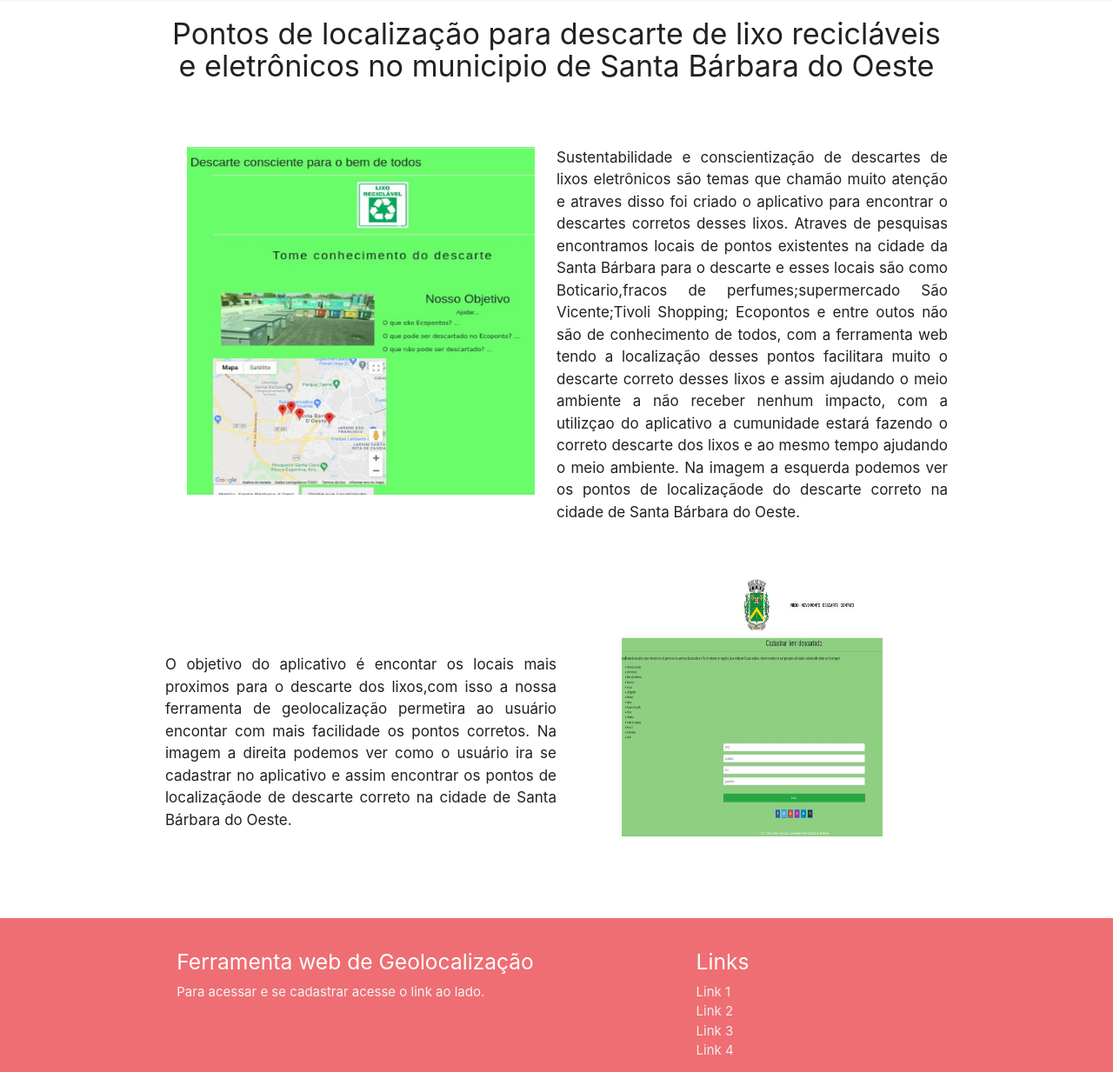
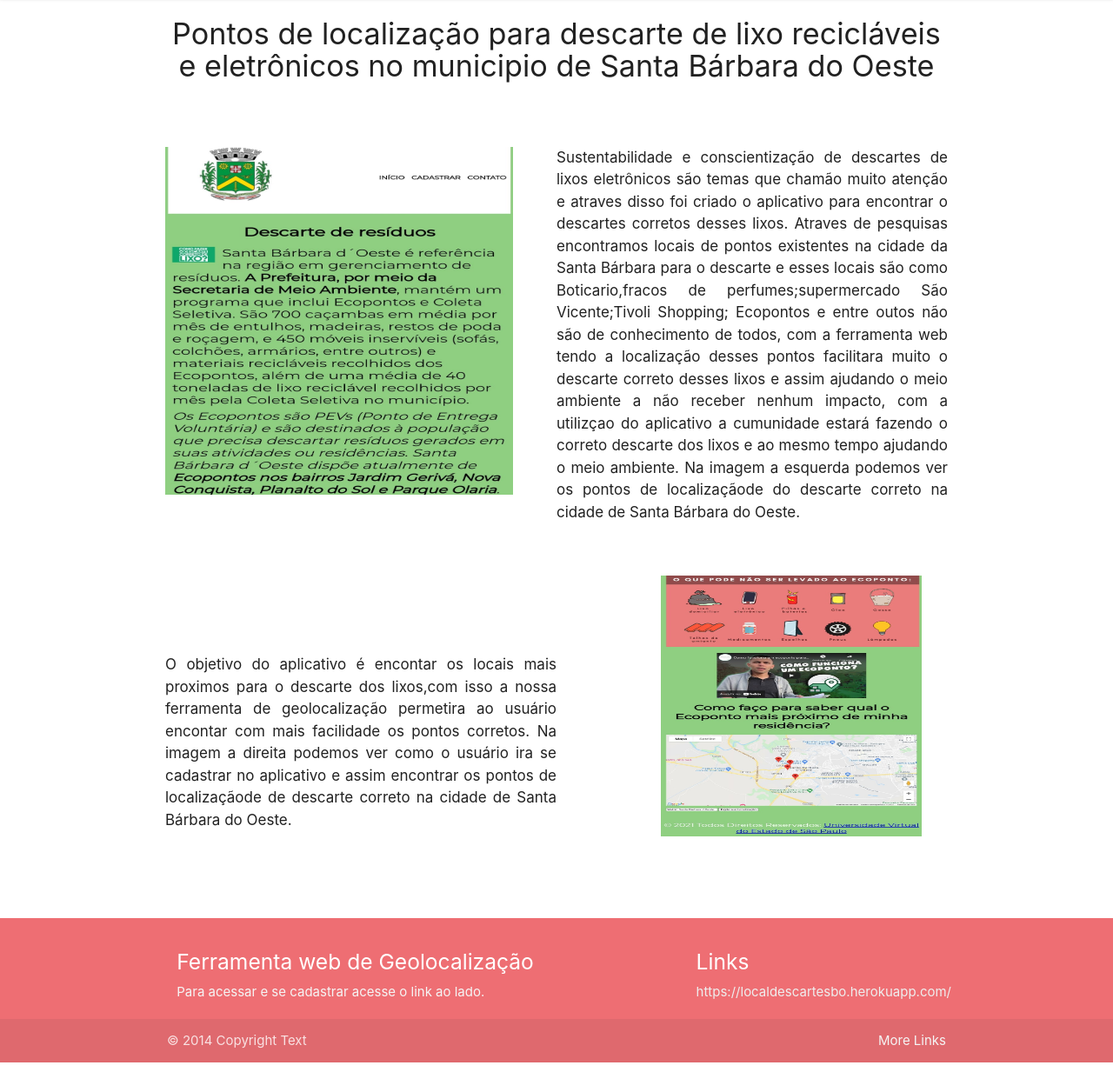
Before and after one commit to Fernando-Dona/projeto-faculdade, a plain HTML site: page Index.html in a window 1280 px wide. Shown: the part 67-1300 px from the top of the page at 87% size. Drawn offline with Linux system fonts and the light colour scheme.

Commit message:
projeto faculdade 2.0

```diff
--- a/Index.html
+++ b/Index.html
@@ -29,7 +29,7 @@
 
               <div class="img-descricao-1">
                   <div class="div-img-1">
-              <img src="imagem/12.jpeg" alt="">
+              <img src="imagem/proj2.jpeg" alt="">
                   </div>
                   <div class="paragrafo-1">
                       <p>
@@ -49,7 +49,7 @@
 
             <div class="img-descricao-2">
                 <div class="div-img-2">
-            <img src="imagem/13.jpeg" alt="">
+            <img src="imagem/proj1.jpeg" alt="">
                 </div>
                 <div class="paragrafo-2">
                     <p>
@@ -72,10 +72,7 @@
               <div class="col l4 offset-l2 s12">
                 <h5 class="white-text">Links</h5>
                 <ul>
-                  <li><a class="grey-text text-lighten-3" href="#!">Link 1</a></li>
-                  <li><a class="grey-text text-lighten-3" href="#!">Link 2</a></li>
-                  <li><a class="grey-text text-lighten-3" href="#!">Link 3</a></li>
-                  <li><a class="grey-text text-lighten-3" href="#!">Link 4</a></li>
+                  <li><a class="grey-text text-lighten-3" href="#!">https://localdescartesbo.herokuapp.com/</a></li>
                 </ul>
               </div>
             </div>
--- a/style.css
+++ b/style.css
@@ -25,7 +25,7 @@
 
 
   .div-img-1{
-      width: 50%;
+      width: 40%;
       float: left;
       height: 100%;
   }
@@ -52,9 +52,9 @@
 
 
 .div-img-2{
-    width: 50%;
+    width: 40%;
     float: right;
-    height: 100%;
+    height: 90%;
 }
 .div-img-2 img{
     width: 300px;
```
Also changed, not shown: imagem/proj1.jpeg (added), imagem/proj2.jpeg (added).
